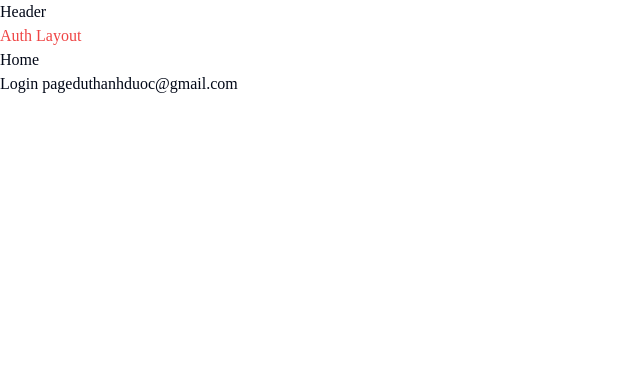
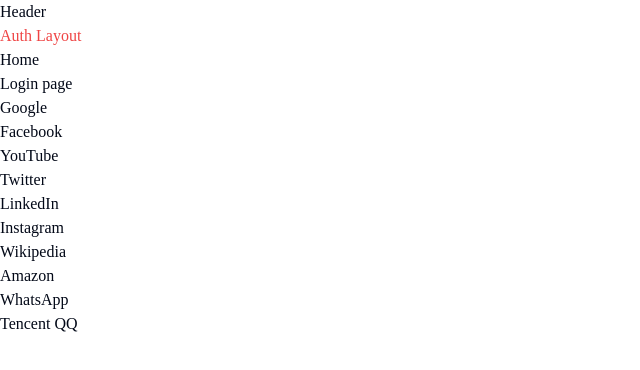
Before and after one commit to duthanhduoc/nextjs-free, a Next.js app in the folder client/: page /login in a window 1280 px wide. Shown: the top 370 px of the page, without its empty margins (0-640 px from the left). Built offline with nearby package versions, Linux system fonts and the light colour scheme.

Commit message:
12. Server Component

```diff
--- a/client/src/app/(auth)/login/page.tsx
+++ b/client/src/app/(auth)/login/page.tsx
@@ -1,13 +1,23 @@
-'use client'
-import { useState } from 'react'
+// 'use client'
+import { websites } from '@/lib/data'
+// import { useState } from 'react'
 
 export default function LoginPage() {
-  const [email, setEmail] = useState('duthanhduoc@gmail.com')
-  console.log('LoginPage')
+  // const [email, setEmail] = useState('duthanhduoc@gmail.com')
   return (
     <div>
       Login page
-      {email}
+      <ul>
+        {websites.map((item) => {
+          return (
+            <li key={item.url}>
+              <a href={item.url} target='_blank' rel='noreferrer'>
+                {item.name}
+              </a>
+            </li>
+          )
+        })}
+      </ul>
     </div>
   )
 }
--- /dev/null
+++ b/client/src/lib/data.ts
@@ -0,0 +1,54 @@
+export const websites = [
+  {
+    name: 'Google',
+    url: 'https://www.google.com',
+    description: 'A web search engine developed by Google.'
+  },
+  {
+    name: 'Facebook',
+    url: 'https://www.facebook.com',
+    description: 'A social networking site.'
+  },
+  {
+    name: 'YouTube',
+    url: 'https://www.youtube.com',
+    description: 'A video sharing platform.'
+  },
+  {
+    name: 'Twitter',
+    url: 'https://www.twitter.com',
+    description: 'A microblogging and social networking service.'
+  },
+  {
+    name: 'LinkedIn',
+    url: 'https://www.linkedin.com',
+    description: 'A professional networking platform.'
+  },
+  {
+    name: 'Instagram',
+    url: 'https://www.instagram.com',
+    description: 'A photo and video sharing social networking service.'
+  },
+  {
+    name: 'Wikipedia',
+    url: 'https://www.wikipedia.org',
+    description: 'A free online encyclopedia.'
+  },
+  {
+    name: 'Amazon',
+    url: 'https://www.amazon.com',
+    description:
+      'An online marketplace, manufacturer of e-book readers, and Web services provider.'
+  },
+  {
+    name: 'WhatsApp',
+    url: 'https://www.whatsapp.com',
+    description:
+      'A freeware, cross-platform messaging and Voice over IP service.'
+  },
+  {
+    name: 'Tencent QQ',
+    url: 'https://www.qq.com',
+    description: 'An instant messaging software service and web portal.'
+  }
+]
```
Also changed, not shown: 2 other files (tests, documents, lock files or other folders).
